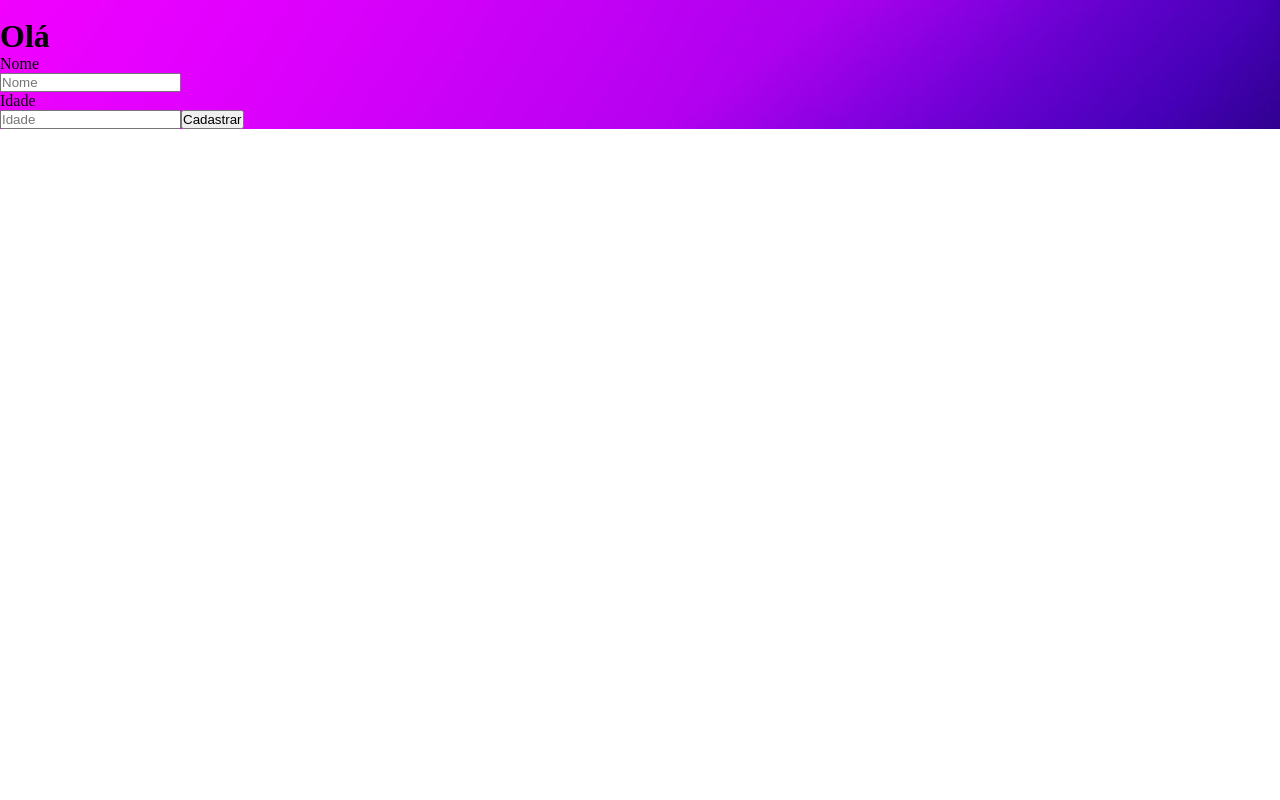
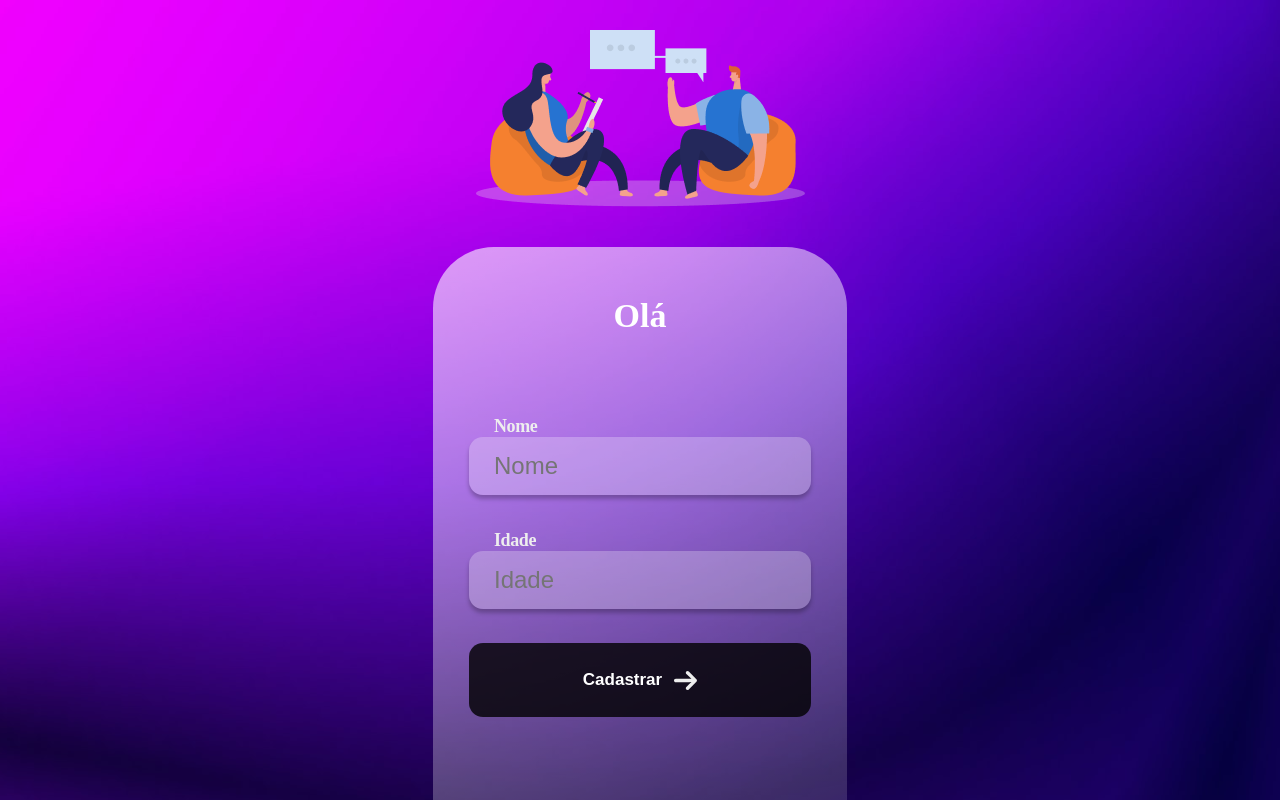
Before and after one commit to BrunoMSantos04/first-project-react, a React (Create React App) app: page / in a window 1280 px wide. Built offline with nearby package versions, Linux system fonts and the light colour scheme.

Commit message:
estilizacao finalizada

```diff
--- a/src/App.js
+++ b/src/App.js
@@ -1,4 +1,7 @@
 import React from "react";
+import Consulting from './assets/Consulting.png'
+import arrow from './assets/arrowRight.svg'
+
 import {
   Container,
   H1,
@@ -14,19 +17,17 @@ function App() {
 
 return (
   <Container>
-      <Img />
+      <Img alt="logo-imagem" src={Consulting} />
       <Itens>
         <H1>Olá</H1>
 
         <LabelInput>Nome</LabelInput>
-        <input placeholder="Nome" />
+        <Input placeholder="Nome" />
 
         <LabelInput>Idade</LabelInput>
         <Input placeholder="Idade" />
 
-        <Button>
-            Cadastrar
-        </Button>
+        <Button> Cadastrar <img alt="seta" src={arrow}/> </Button>
       </Itens>
   </Container>
   );
--- a/src/styles.js
+++ b/src/styles.js
@@ -7,28 +7,80 @@ import bg2 from './assets/bg image2.svg'
 export const Container = styled.div`
     background: url("${bg1}");
     background-size: cover;
+    display: flex;
+    flex-direction: column;
+    align-items: center;
+    gap: 40px;
+    height: 100vh;
 `;
 
 export const Img = styled.img`
+    margin-top: 30px;
+
 
 `;
 
 export const Itens = styled.div`
-
+    border-radius: 61px 61px 0px 0px;
+    background: linear-gradient(157deg, rgba(255, 255, 255, 0.60) 0.84%, rgba(255, 255, 255, 0.60) 0.85%, rgba(255, 255, 255, 0.15) 100%);
+    padding: 50px 36px;
+    display: flex;
+    flex-direction: column;
+    height: 100vh;
 `;
 
 export const H1 = styled.h1`
-
+    color: #FFF;
+    text-align: center;
+    font-size: 34px;
+    font-style: normal;
+    font-weight: 700;
+    line-height: normal;
+    margin-bottom: 80px;
 `;
 
 export const LabelInput = styled.p`
-
+    color: #EEE;
+    font-size: 18px;
+    font-style: normal;
+    font-weight: 700;
+    line-height: 22px;
+    letter-spacing: -0.408px;
+    margin-left: 25px;
 `;
 
 export const Input = styled.input`
-
+    width: 342px;
+    height: 58px;
+    border-radius: 14px;
+    background: rgba(255, 255, 255, 0.25);
+    box-shadow: 0px 4px 4px 0px rgba(0, 0, 0, 0.25);
+    border: none;
+    outline: none;
+    padding-left: 25px;
+    font-size: 24px;
+    font-style: normal;
+    font-weight: normal;
+    line-height: 28px;
+    color: #FFF;
+    margin-bottom: 34px;
 `;
 
 export const Button = styled.button`
-
+    width: 342px;
+    height: 74px;
+    flex-shrink: 0;
+    border-radius: 14px;
+    background: var(--templates-5-color-1, rgba(0, 0, 0, 0.80));
+    cursor: pointer;
+    border: none;
+    color: #FFF;
+    font-size: 17px;
+    font-style: normal;
+    font-weight: 700;
+    line-height: 28px;
+    display: flex;
+    justify-content: center;
+    align-items: center;
+    gap: 12px;
 `;
```
